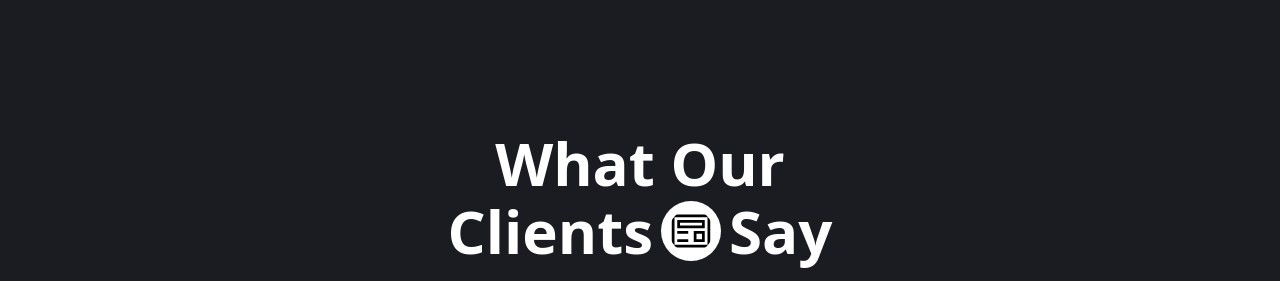
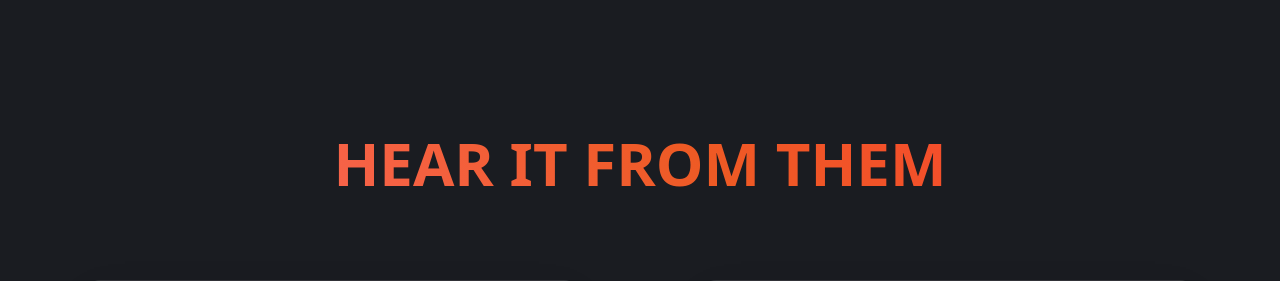
Before and after one commit to DynamicDOMinator/fitness, a Next.js app: page / in a window 1280 px wide. Shown: the part 2540-2821 px from the top of the page. Built offline with nearby package versions, Linux system fonts and the light colour scheme.

Commit message:
Dfascvas

```diff
--- a/src/app/components/HeroSection.jsx
+++ b/src/app/components/HeroSection.jsx
@@ -126,7 +126,7 @@ export default function HeroSection() {
           </button>
         </div>
         <div
-          className="backdrop-blur-xl bg-gradient-to-br mx-10 from-black/50 via-gray-800/30 to-black/50 ring-1 ring-white/10 animate-gradient-slow rounded-4xl"
+          className="backdrop-blur-xl bg-gradient-to-br lg:mx-10 mx-4 from-black/50 via-gray-800/30 to-black/50 ring-1 ring-white/10 animate-gradient-slow rounded-4xl"
           style={{ backgroundSize: "400% 400%" }}
         >
           <div className="flex flex-col md:flex-row items-center justify-between gap-6 lg:mt-20  mt-10  p-10 ">
--- a/src/app/components/Testimonials.jsx
+++ b/src/app/components/Testimonials.jsx
@@ -88,16 +88,11 @@ export default function Testimonials() {
   };
 
   return (
-    <div className="flex items-center justify-center p-4 md:p-8 lg:p-12 md:mt-96  lg:mt-0">
-      <div className="relative max-w-7xl w-full">
+    <div className="flex items-center justify-center  md:p-8 lg:p-12 md:mt-96  lg:mt-0">
+      <div className="relative max-w-[1300px] pt-20 md:pt-0 w-full">
         {/* Heading */}
-        <h5 className="text-6xl font-bold  text-white text-center ">
-          What Our
-        </h5>
-        <h5 className="text-6xl font-bold flex items-center justify-center  text-white text-center mb-12 mt-2 gap-2 ">
-          Clients{" "}
-          <VscPreview className="bg-white text-black p-2 rounded-full" />
-          Say
+    <h5 className="lg:text-6xl text-3xl font-bold text-center mb-12 animated-gradient-text">
+          HEAR IT FROM THEM
         </h5>
         {/* Grid container for 2 videos */}
         <div className="flex flex-col lg:flex-row items-stretch justify-center gap-6 md:gap-8 lg:gap-12">
```
